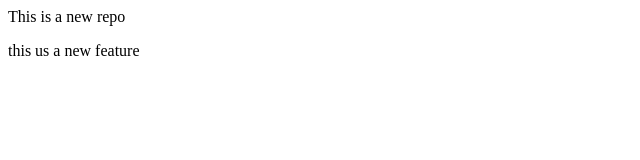
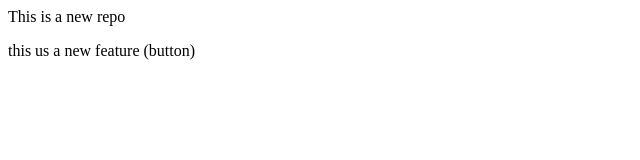
Before and after one commit to harshal4172005/demo-repo, a plain HTML site: page index.html in a window 1280 px wide. Shown: the full height of the page, 0-640 px from the left. Drawn offline with Linux system fonts and the light colour scheme.

Commit message:
add button

```diff
--- a/index.html
+++ b/index.html
@@ -1,2 +1,2 @@
 <p>This is a new repo</p>
-<p>this us a new feature</p>
+<p>this us a new feature (button)</p>
```
